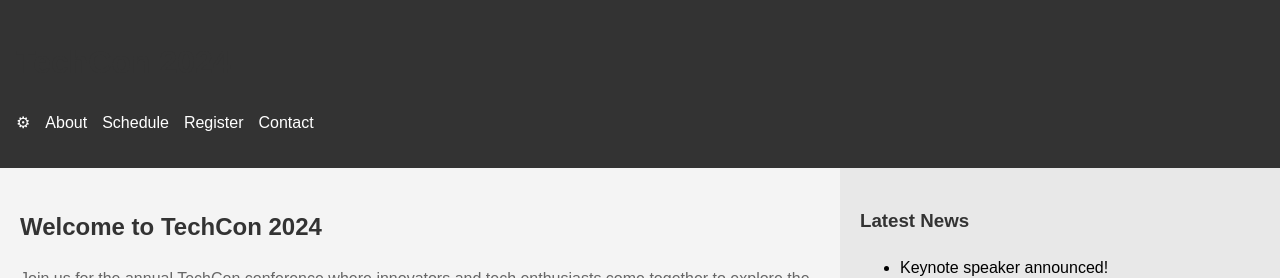
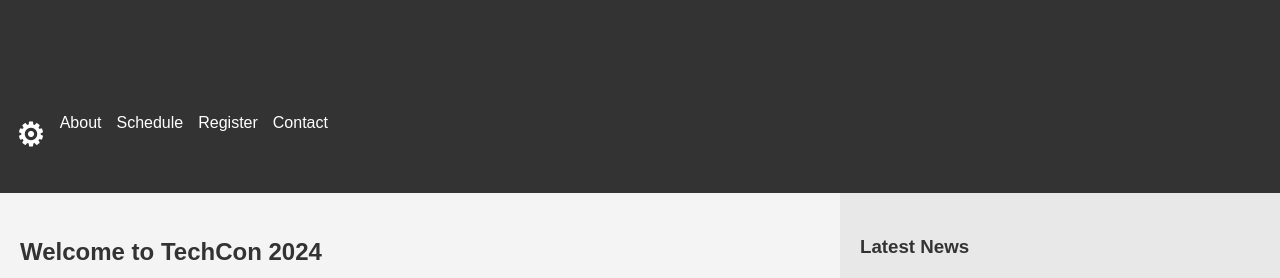
Before and after one commit to kernemi/alx_html_css, a plain HTML site: page css_basic/index.html in a window 1280 px wide. Shown: the top 278 px of the page. Drawn offline with Linux system fonts and the light colour scheme.

Commit message:
Update base.css

```diff
--- a/css_basic/base.css
+++ b/css_basic/base.css
@@ -13,3 +13,8 @@ h1, h2, h3 {
 p {
   color: #666;
 }
+
+.logo {
+  font-size: 2rem;
+  font-weight: bold;
+}
```
